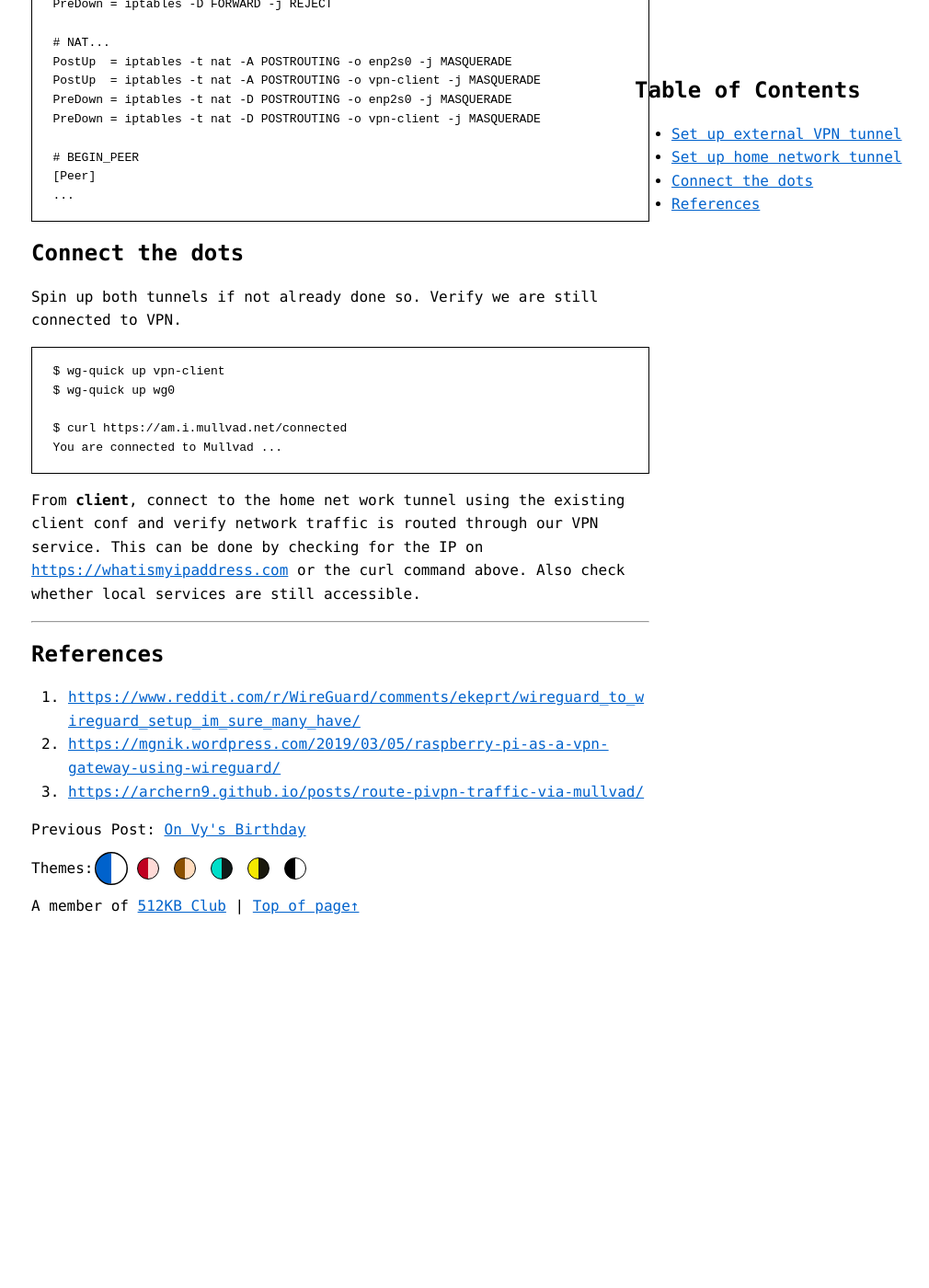
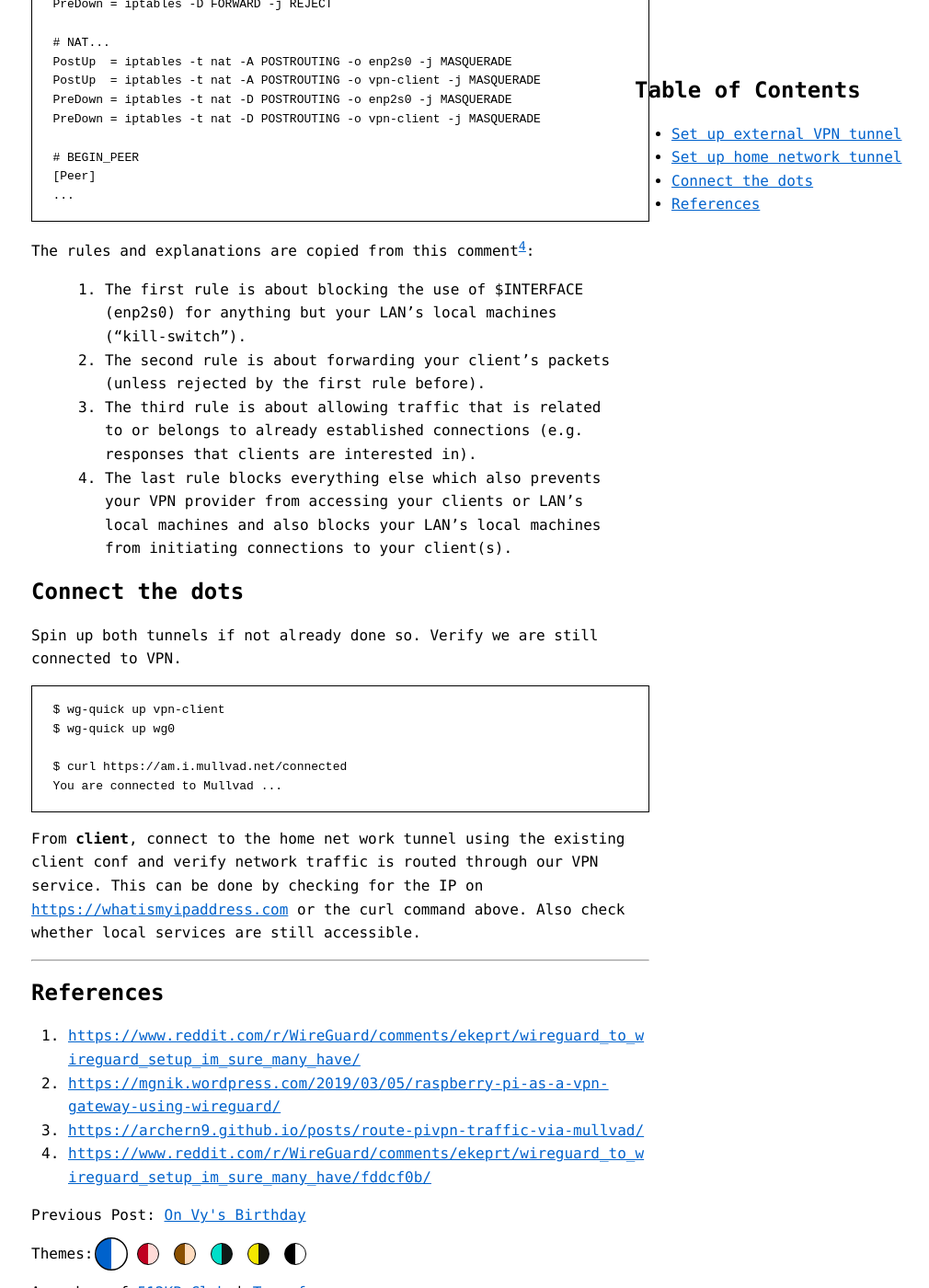
Before and after one commit to jasontthai/jasonthai.me, a Jekyll site: the page built from _posts/2023-09-25-chaining-wireguard-tunnels.md, in a window 1280 px wide and 1400 px high, scrolled down 2099 px. Shown: the whole window at 92% size, without its empty margins (270-1280 px from the left). Built offline with Jekyll 4.4.1, drawn with Linux system fonts in a browser that asks for light colours; our own code applies the rules of GitHub Pages for plain Markdown files; the table of contents is made by our own code; before the commit the page ends 3097 px from its top, so only the background shows below that.

Commit message:
update _posts/2023-09-25-chaining-wireguard-tunnels.md

````diff
--- a/_posts/2023-09-25-chaining-wireguard-tunnels.md
+++ b/_posts/2023-09-25-chaining-wireguard-tunnels.md
@@ -96,6 +96,13 @@
 ...
 ```
 
+The rules and explanations are copied from this comment<sup>[4](#ref-4)</sup>:
+
+> 1. The first rule is about blocking the use of $INTERFACE (enp2s0) for anything but your LAN's local machines ("kill-switch").
+> 2. The second rule is about forwarding your client's packets (unless rejected by the first rule before).
+> 3. The third rule is about allowing traffic that is related to or belongs to already established connections (e.g. responses that clients are interested in).
+> 4. The last rule blocks everything else which also prevents your VPN provider from accessing your clients or LAN's local machines and also blocks your LAN's local machines from initiating connections to your client(s).
+
 ## Connect the dots
 Spin up both tunnels if not already done so. Verify we are still connected to VPN.
 ```
@@ -113,3 +120,4 @@
 1. {: #ref-1} [https://www.reddit.com/r/WireGuard/comments/ekeprt/wireguard_to_wireguard_setup_im_sure_many_have/](https://www.reddit.com/r/WireGuard/comments/ekeprt/wireguard_to_wireguard_setup_im_sure_many_have/)
 2. {: #ref-2}[https://mgnik.wordpress.com/2019/03/05/raspberry-pi-as-a-vpn-gateway-using-wireguard/](https://mgnik.wordpress.com/2019/03/05/raspberry-pi-as-a-vpn-gateway-using-wireguard/)
 3. {: #ref-3}[https://archern9.github.io/posts/route-pivpn-traffic-via-mullvad/](https://archern9.github.io/posts/route-pivpn-traffic-via-mullvad/)
+4. {: #ref-4}[https://www.reddit.com/r/WireGuard/comments/ekeprt/wireguard_to_wireguard_setup_im_sure_many_have/fddcf0b/](https://www.reddit.com/r/WireGuard/comments/ekeprt/wireguard_to_wireguard_setup_im_sure_many_have/fddcf0b/)
````
